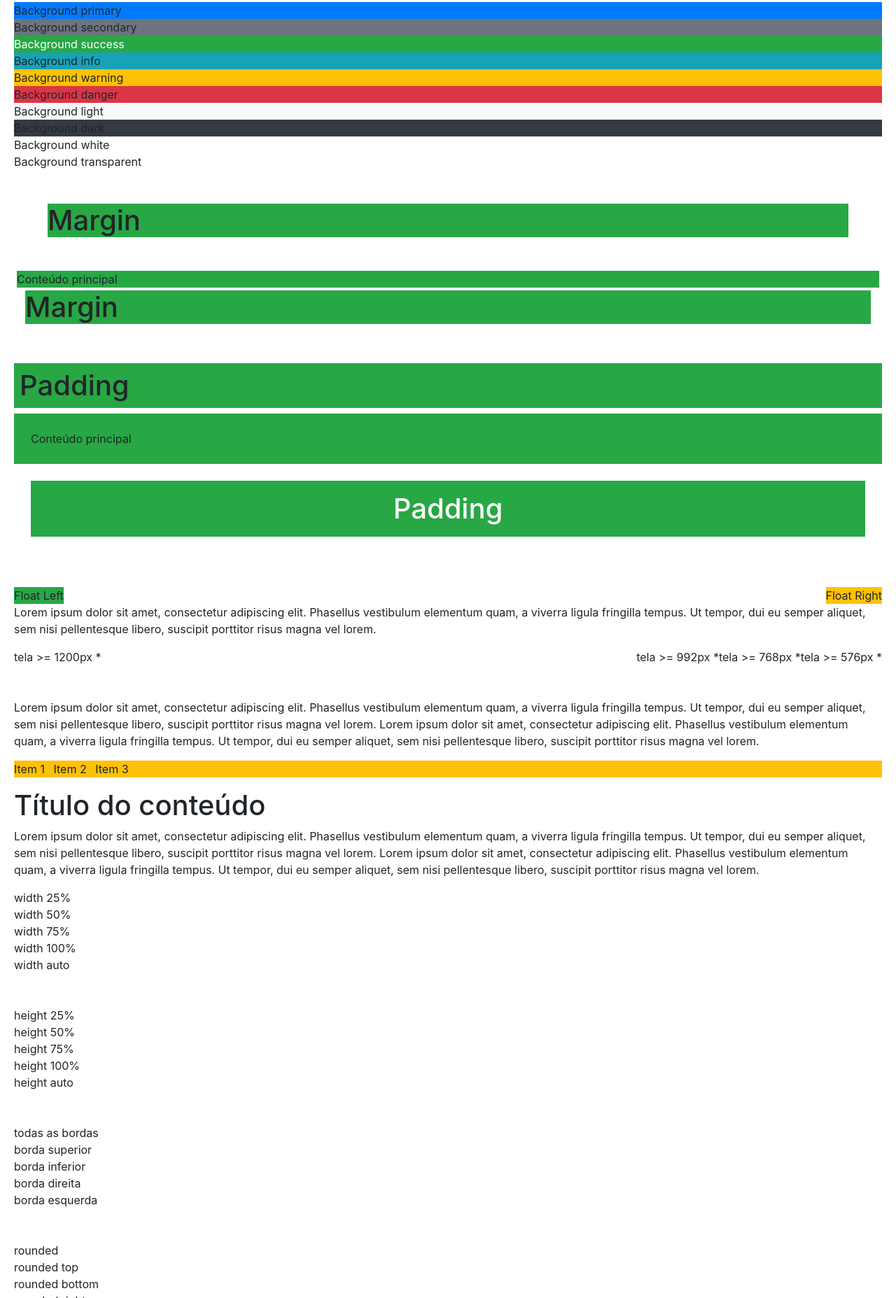
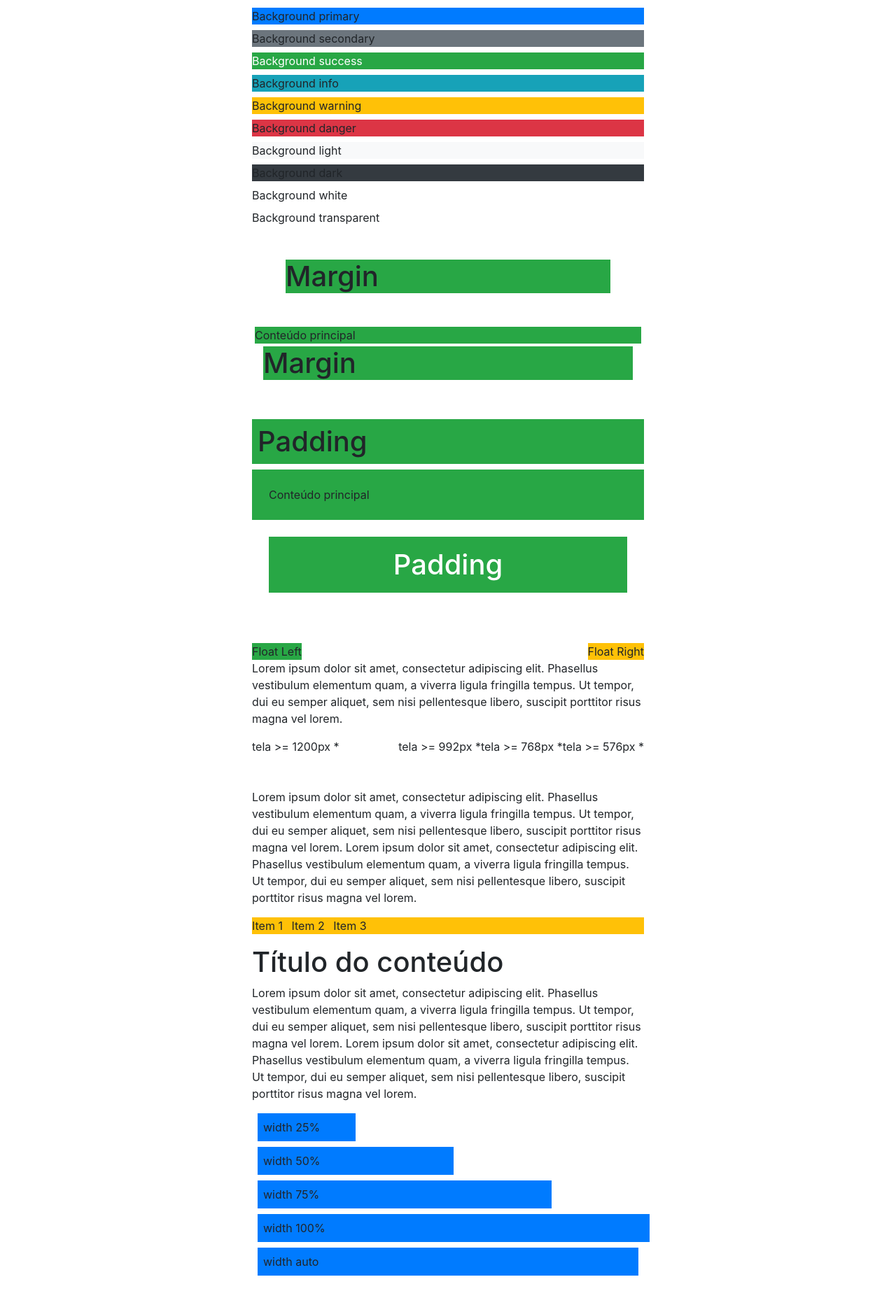
Before and after one commit to gabrielaayres/linguagemdeprogramacao, a plain HTML site: page bootstrap_01/exerc02.html in a window 1280 px wide. Shown: the part 945-2800 px from the top of the page at 70% size. Drawn offline with nearby package versions, Linux system fonts and the light colour scheme.

Commit message:
Add files via upload

```diff
--- a/bootstrap_01/exerc02.html
+++ b/bootstrap_01/exerc02.html
@@ -11,7 +11,7 @@
     <title>Bootstrap - Cores e Background</title>
   </head>
 
-  <body style="margin-bottom: 200px;padding: 20px;">
+  <body style="margin-bottom: 200px;padding: 20px; width: 600px; margin: 0 auto;">
 
     <!-- CORES -->
 
@@ -26,7 +26,7 @@
     <h1 class="text-dark">Texto dark</h1>
     <h1 class="text-white">Texto white</h1>
     <h1 class="text-black-50">Texto black 50</h1>
-    <h1 class="text-white-50">Texto white 50</h1>
+    <h1 class="text-white-50 bg-success">Texto white 50</h1>
 
     <br>
     <br>
@@ -46,16 +46,16 @@
     <br>
 
     <!-- Backgrounds -->
-    <div class="bg-primary">Background primary</div>
-    <div class="bg-secondary">Background secondary</div>
-    <div class="bg-success text-white">Background success</div>
-    <div class="bg-info">Background info</div>
-    <div class="bg-warning">Background warning</div>
-    <div class="bg-danger">Background danger</div>
-    <div class="bg-light">Background light</div>
-    <div class="bg-dark">Background dark</div>
-    <div class="bg-white">Background white</div>
-    <div class="bg-transparent">Background transparent</div>
+    <div class="bg-primary my-2">Background primary</div>
+    <div class="bg-secondary my-2">Background secondary</div>
+    <div class="bg-success text-white my-2">Background success</div>
+    <div class="bg-info my-2">Background info</div>
+    <div class="bg-warning my-2">Background warning</div>
+    <div class="bg-danger my-2">Background danger</div>
+    <div class="bg-light my-2">Background light</div>
+    <div class="bg-dark my-2">Background dark</div>
+    <div class="bg-white my-2">Background white</div>
+    <div class="bg-transparent my-2">Background transparent</div>
 
 
     <!-- Margin e padding -->
@@ -104,7 +104,9 @@
     </div>
 
     <!-- Posicionamento fixo - top e bottom -->
-    <h1 class="bg-danger text-white fixed-bottom m-0 p-2">Título do conteúdo fixo</h1>
+    <h1 class="bg-danger text-white fixed-bottom m-0 p-2">Título do conteúdo fixo TOP</h1>
+    <h1 class="bg-danger text-white fixed-bottom m-0 p-2">Título do conteúdo fixo BOTTOM
+    </h1>
     <p>Lorem ipsum dolor sit amet, consectetur adipiscing elit. Phasellus vestibulum elementum quam, a viverra ligula fringilla tempus. Ut tempor, dui eu semper aliquet, sem nisi pellentesque libero, suscipit porttitor risus magna vel lorem.</p>
 
     <!--
@@ -139,23 +141,23 @@
 
     <!-- classes de largura  - width -->
 
-    <div>width 25%</div>
-    <div>width 50%</div>
-    <div>width 75%</div>
-    <div>width 100%</div>
-    <div>width auto</div>
+    <div class="bg-primary m-2 p-2 w-25">width 25%</div>
+    <div class="bg-primary m-2 p-2 w-50">width 50%</div>
+    <div class="bg-primary m-2 p-2 w-75">width 75%</div>
+    <div class="bg-primary m-2 p-2 w-100">width 100%</div>
+    <div class="bg-primary m-2 p-2 w-auto">width auto</div>
 
     <br>
     <br>
 
     <!-- classes de altura - height -->
 
-    <div>
-        <div>height 25%</div>
-        <div>height 50%</div>
-        <div>height 75%</div>
-        <div>height 100%</div>
-        <div>height auto</div>
+    <div style="border: 1px solid red; height:300px;">
+        <div class="d-inline-block bg-warning h-25">height 25%</div>
+        <div class="d-inline-block bg-warning h-50">height 50%</div>
+        <div class="d-inline-block bg-warning h-75">height 75%</div>
+        <div class="d-inline-block bg-warning h-100">height 100%</div>
+        <div class="d-inline-block bg-warning h-auto">height auto</div>
     </div>
 
     <br>
@@ -172,11 +174,11 @@
     border-<cor>: primary, secondary, success,
         info, warning, danger, light, dark, white
     -->
-    <div>todas as bordas</div>
-    <div>borda superior</div>
-    <div>borda inferior</div>
-    <div>borda direita</div>
-    <div>borda esquerda</div>
+    <div class="m-2 p-1 border border-danger">todas as bordas</div>
+    <div class="m-2 p-1 border-top border-danger">borda superior</div>
+    <div class="m-2 p-1 border-bottom border-danger">borda inferior</div>
+    <div class="m-2 p-1 border-right border-danger">borda direita</div>
+    <div class="m-2 p-1 border-left border- danger">borda esquerda</div>
 
     <br>
     <br>
@@ -185,18 +187,19 @@
     opções: rounded, rounded-top, rounded-right,
             rounded-right, rounded-left, rounded-circle
     -->
-    <div>rounded</div>
-    <div>rounded top</div>
-    <div>rounded bottom</div>
-    <div>rounded right</div>
-    <div>rounded left</div>
-    <div>rounded circle</div>
+    <div class="m-2 p-1 bg-secondary border rounded">rounded</div>
+    <div class="m-2 p-1 bg-secondary border rounded">rounded top</div>
+    <div class="m-2 p-1 bg-secondary border rounded">rounded bottom</div>
+    <div class="m-2 p-1 bg-secondary border rounded">rounded right</div>
+    <div class="m-2 p-1 bg-secondary border rounded">rounded left</div>
+    <div class="bg-secondary m-2 p-5 border rounded-circle w-25">rounded circle</div>
 
     <br>
     <br>
 
+<div><img src="img/foca rindo.jpg" alt="foca" class="w-50 float-left mb-5 p-1"></div>
 
-
+<div><img src="img/foquinha.jpg" alt="foca" class="w-50 float-left mb-5 p-1"></div>
 
 
 
```
